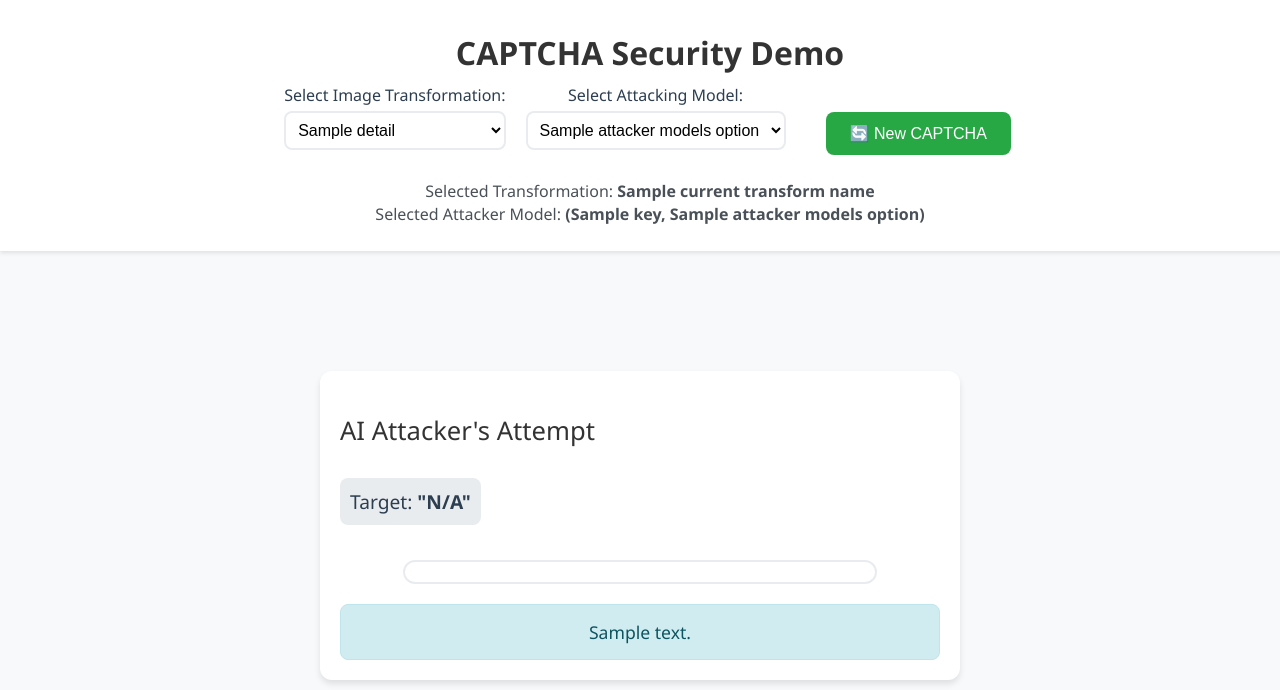
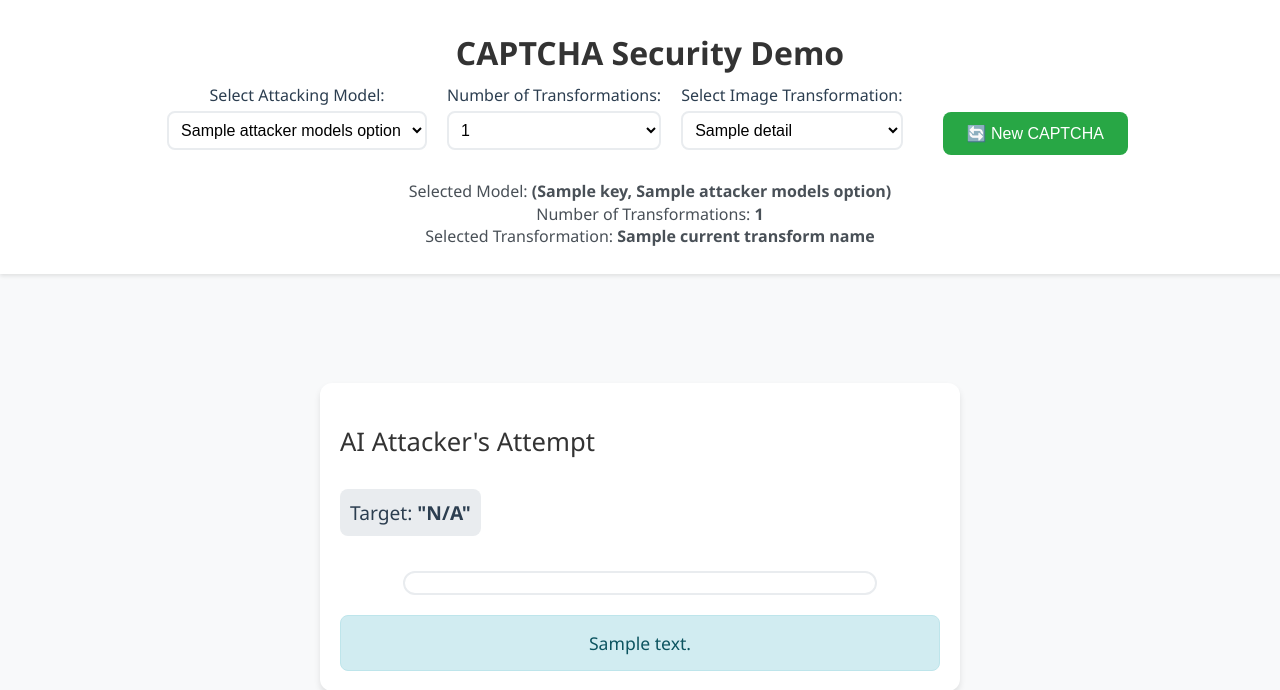
Before and after one commit to ct101apcs/CAPTCHA-bypassing, a Flask app: template templates/index_visual_attack.html in a window 1280 px wide. Shown: the top 690 px of the page. Run offline with Flask 3, Linux system fonts and the light colour scheme; the template is opened without the code that fills it: most values are stand-ins (such as "Sample title", 1, 10 or a date in 2020).

Commit message:
Allow users to choose the number of different transformations applid to CAPTCHA grid

```diff
--- a/app.py
+++ b/app.py
@@ -99,6 +99,9 @@ def collect_accessor_info():
     log_file = ACCESS_LOGS_DIR / "access_logs.json"
 
     try:
+        # Ensure the directory exists
+        ACCESS_LOGS_DIR.mkdir(parents=True, exist_ok=True)
+
         logs = []
         if log_file.exists():
             try:
@@ -191,6 +194,7 @@ def index_visual_attack():
     ai_message = ""
     ai_predictions_visual = []
     ai_solved_correctly = None
+    target_category = "N/A"  # Initialize with default value
     target_category_display = "N/A"
     image_urls_for_user = [None]*9
 
@@ -205,14 +209,6 @@ def index_visual_attack():
     if request.form.get('refresh_captcha'):
         session['needs_new_captcha'] = True
 
-    default_transform_key = list(AVAILABLE_TRANSFORMATIONS.keys())[0]
-    selected_transformation_key = request.form.get('transformation_type', session.get('current_transform_key', default_transform_key))
-    session['current_transform_key'] = selected_transformation_key
-    transformation_details = AVAILABLE_TRANSFORMATIONS.get(selected_transformation_key, AVAILABLE_TRANSFORMATIONS[default_transform_key])
-    transform_function_to_apply = transformation_details["func"]
-    transform_params = transformation_details["params"]
-    current_transform_name = transformation_details["name"]
-
     # Get Attacker Model
     default_attacker_key = list(AVAILABLE_ATTACKER_MODELS.keys())[0]
     selected_attacker_model_key = request.form.get('attacker_model', session.get('current_attacker_key', default_attacker_key))
@@ -220,6 +216,15 @@ def index_visual_attack():
     if selected_attacker_model_key not in AVAILABLE_ATTACKER_MODELS:
         selected_attacker_model_key = default_attacker_key
     session['current_attacker_key'] = selected_attacker_model_key
+
+    # Get transformation count
+    selected_transformation_count = int(request.form.get('transformation_count', session.get('current_transformation_count', 1)))
+    session['current_transformation_count'] = selected_transformation_count
+
+    # Get transformation type (only used when count is 1)
+    default_transform_key = list(AVAILABLE_TRANSFORMATIONS.keys())[0]
+    selected_transformation_key = request.form.get('transformation_type', session.get('current_transform_key', default_transform_key))
+    session['current_transform_key'] = selected_transformation_key
 
     # Only generate new CAPTCHA if needed
     if session.get('needs_new_captcha', True):
@@ -236,7 +241,6 @@ def index_visual_attack():
             session.pop('ai_solved_correctly', None)
             if session_img_key and session_img_key in TEMP_IMAGE_STORE:
                 TEMP_IMAGE_STORE[session_img_key].pop('captcha_images_data_for_user', None)
-            target_category = "N/A"  # Set default value
         else:
             # Store original images without transformation
             original_images = []
@@ -253,13 +257,29 @@ def index_visual_attack():
             TEMP_IMAGE_STORE[session_img_key]['original_images'] = original_images
             session['needs_new_captcha'] = False
 
-    # Apply the selected transformation to the original images
+    # Apply transformations to the original images
     if session_img_key in TEMP_IMAGE_STORE and 'original_images' in TEMP_IMAGE_STORE[session_img_key]:
         original_images = TEMP_IMAGE_STORE[session_img_key]['original_images']
         grid_pil_images = []
-        for img in original_images:
-            transformed_img = transform_function_to_apply(img.copy(), **transform_params)
-            grid_pil_images.append(transformed_img)
+
+        if selected_transformation_count == 1:
+            # Apply single selected transformation to all images
+            transform_details = AVAILABLE_TRANSFORMATIONS.get(selected_transformation_key, AVAILABLE_TRANSFORMATIONS[default_transform_key])
+            for img in original_images:
+                transformed_img = transform_details["func"](img.copy(), **transform_details["params"])
+                grid_pil_images.append(transformed_img)
+        else:
+            # Get available transformations (excluding 'none')
+            available_transforms = list(AVAILABLE_TRANSFORMATIONS.items())
+            available_transforms.remove(('none', AVAILABLE_TRANSFORMATIONS['none']))
+
+            # Randomly select transformations for each image
+            for img in original_images:
+                # Randomly select one transformation for this image
+                transform_key, transform_details = random.choice(available_transforms)
+                transformed_img = transform_details["func"](img.copy(), **transform_details["params"])
+                grid_pil_images.append(transformed_img)
+
         target_category = session.get('captcha_target_category', 'N/A')  # Get target category from session
     else:
         session['needs_new_captcha'] = True
@@ -315,9 +335,10 @@ def index_visual_attack():
                            image_urls=image_urls_for_user,
                            transformations_options=AVAILABLE_TRANSFORMATIONS,
                            selected_transformation_key=selected_transformation_key,
-                           current_transform_name=current_transform_name,
+                           current_transform_name=AVAILABLE_TRANSFORMATIONS[selected_transformation_key]["name"],
                            attacker_models_options=AVAILABLE_ATTACKER_MODELS,
                            selected_attacker_model=selected_attacker_model_key,
+                           selected_transformation_count=selected_transformation_count,
                            num_images=9,
                            cache_buster_value=cache_buster)
 
--- a/templates/index_visual_attack.html
+++ b/templates/index_visual_attack.html
@@ -232,19 +232,27 @@
         <h1>CAPTCHA Security Demo</h1>
         <form method="POST" action="/" class="transformation-form">
             <div style="display: flex; justify-content: center; flex-wrap: wrap; gap: 20px; align-items: flex-end;">
-                <div style="min-width: 200px;">
-                    <label for="transformation_type">Select Image Transformation:</label>
-                    <select name="transformation_type" id="transformation_type" onchange="this.form.submit()">
-                        {% for key, details in transformations_options.items() %}
-                            <option value="{{ key }}" {% if key == selected_transformation_key %}selected{% endif %}>{{ details.name }}</option>
-                        {% endfor %}
-                    </select>
-                </div>
                 <div style="min-width: 250px;">
                     <label for="attacker_model">Select Attacking Model:</label>
                     <select name="attacker_model" id="attacker_model" onchange="this.form.submit()">
                         {% for key, label in attacker_models_options.items() %}
                             <option value="{{ key }}" {% if key == selected_attacker_model %}selected{% endif %}>{{ label }}</option>
+                        {% endfor %}
+                    </select>
+                </div>
+                <div style="min-width: 200px;">
+                    <label for="transformation_count">Number of Transformations:</label>
+                    <select name="transformation_count" id="transformation_count" onchange="this.form.submit()">
+                        {% for i in range(1, 4) %}
+                            <option value="{{ i }}" {% if i == selected_transformation_count %}selected{% endif %}>{{ i }}</option>
+                        {% endfor %}
+                    </select>
+                </div>
+                <div style="min-width: 200px;">
+                    <label for="transformation_type">Select Image Transformation:</label>
+                    <select name="transformation_type" id="transformation_type" onchange="this.form.submit()" {% if selected_transformation_count > 1 %}disabled{% endif %}>
+                        {% for key, details in transformations_options.items() %}
+                            <option value="{{ key }}" {% if key == selected_transformation_key %}selected{% endif %}>{{ details.name }}</option>
                         {% endfor %}
                     </select>
                 </div>
@@ -257,8 +265,13 @@
         </form>
 
         <p class="description">
-            Selected Transformation: <strong>{{ current_transform_name }}</strong><br>
-            Selected Attacker Model: <strong>{{ attacker_models_options[selected_attacker_model] }}</strong>
+            Selected Model: <strong>{{ attacker_models_options[selected_attacker_model] }}</strong><br>
+            Number of Transformations: <strong>{{ selected_transformation_count }}</strong><br>
+            {% if selected_transformation_count == 1 %}
+            Selected Transformation: <strong>{{ current_transform_name }}</strong>
+            {% else %}
+            Transformations will be randomly selected
+            {% endif %}
         </p>
     </div>
 
```
